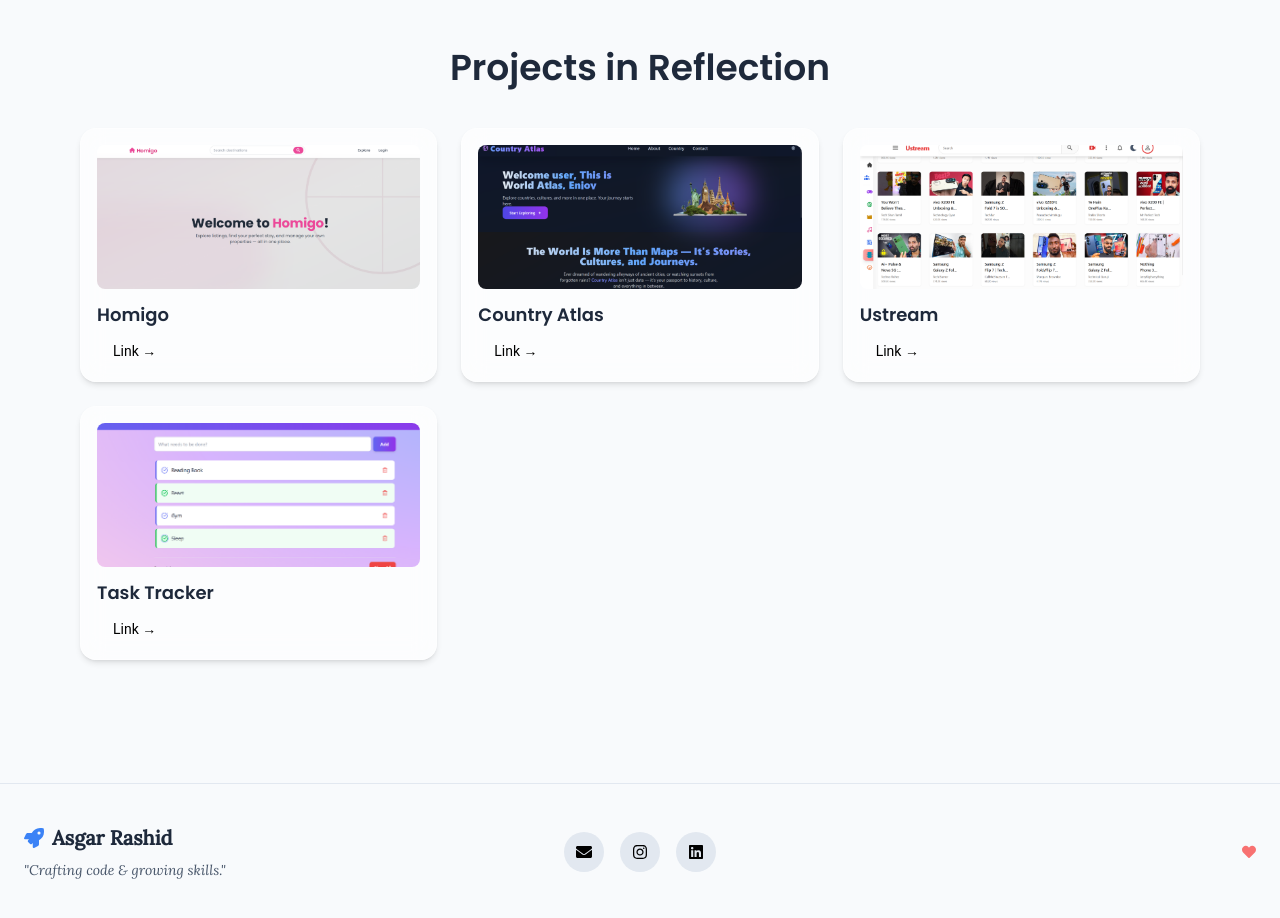
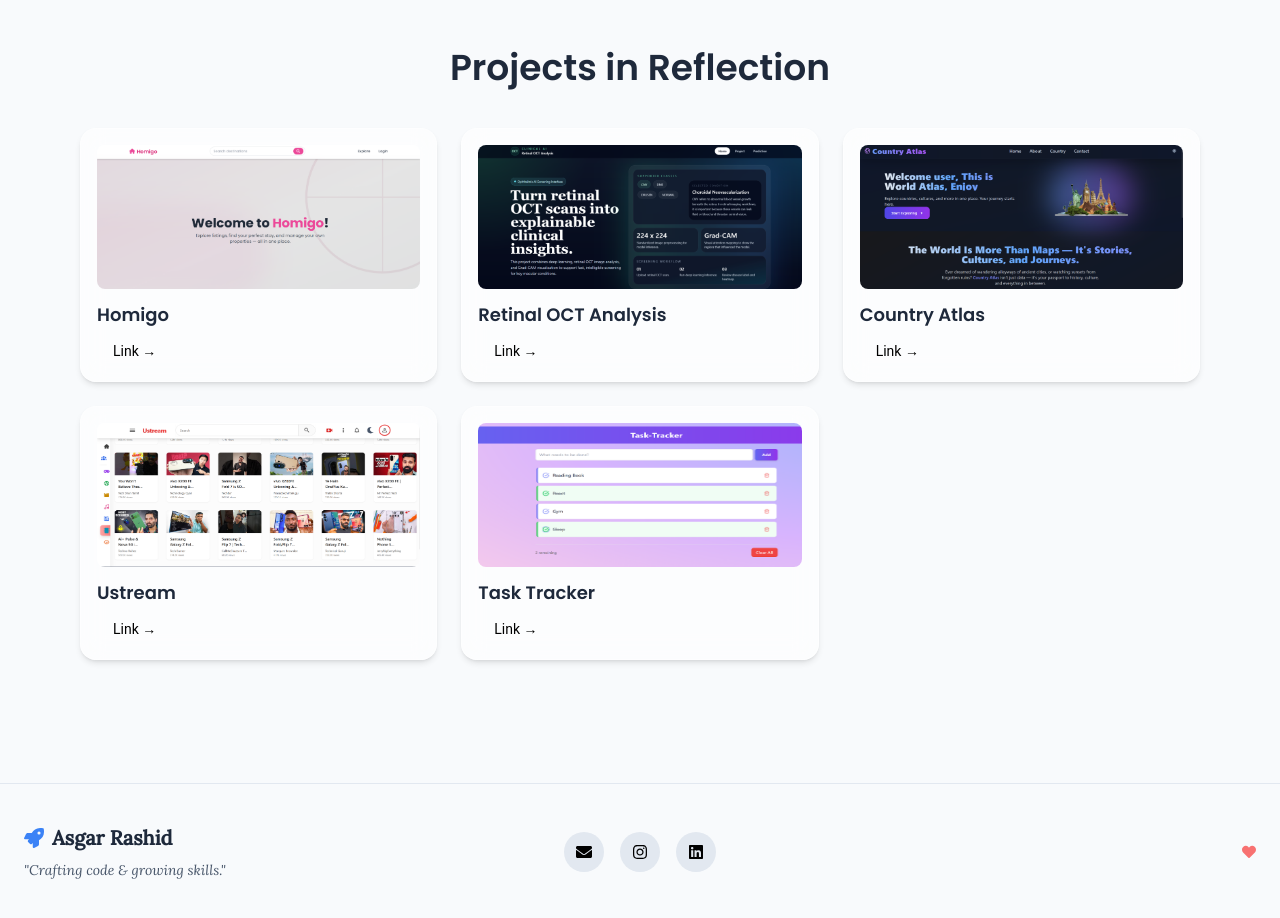
Before and after one commit to rumi-13/potfolio, a React (Vite) app: page / in a window 1280 px wide. Shown: the part 1860-2778 px from the top of the page. Built offline with nearby package versions, Linux system fonts and the light colour scheme.

Commit message:
feat: add Retinal OCT Analysis project to Projects section

```diff
--- a/src/components/Projects.jsx
+++ b/src/components/Projects.jsx
@@ -2,12 +2,17 @@ import atlas from "../assets/atlas.png";
 import ustream from "../assets/ustream.png";
 import tasktracker from "../assets/tasktracker.png";
 import homigo from "../assets/homigo.png"
-
+import oct from "../assets/oct-analysis.png"
 const projects = [
    {
     img: homigo,
     title: "Homigo",
     liveLink: "https://homigo-386u.onrender.com/",
+  },
+  {
+    img: oct,
+    title: "Retinal OCT Analysis",
+    liveLink: "https://github.com/rumi-13/retinal-oct-analysis"
   },
   {
     img: atlas,
@@ -41,7 +46,7 @@ const Projects = () => {
             <img
               src={project.img}
               alt={project.title}
-              className="w-full h-36 object-cover rounded-lg mb-3"
+              className="w-full h-36 object-fill rounded-lg mb-3"
             />
             <h3 className="font-semibold text-lg mb-2">{project.title}</h3>
             <a
```
